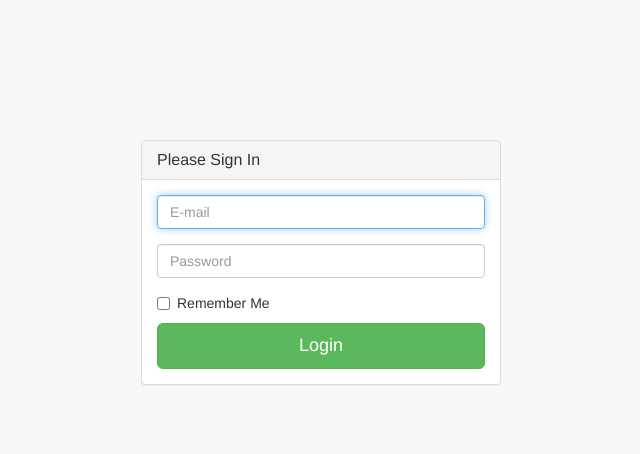
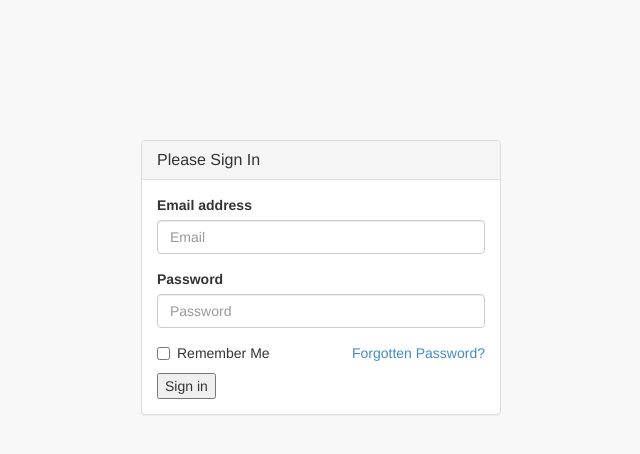
Before and after one commit to Marinmme/Web-quan-ao, a PHP site: page /admincp/login.php in a window 1280 px wide. Shown: the top 454 px of the page, without its empty margins (319-959 px from the left). Run offline with PHP 8.4, Linux system fonts and the light colour scheme.

Commit message:
Trang đăng nhập admin

```diff
--- a/admincp/login.php
+++ b/admincp/login.php
@@ -1,19 +1,31 @@
+<?php
+session_start();
+include('config/connect.php');
+$nameErr = $emailErr = $genderErr = $websiteErr = "";
+if(isset($_POST['dangnhap'])){
+    $taikhoan=$_POST['username'];
+    $matkhau=md5($_POST['password']);
+    $sql="select *from tbl_admin where username='".$taikhoan."' and password='".$matkhau."' limit 1 ";
+    $row=mysqli_query($mysqli,$sql);
+    $count = mysqli_num_rows($row);
+    if($count>0){
+        $_SESSION['dangnhap']=$taikhoan;
+        header("location:index.php?action=admin&query=admin");
+    }else{
+        header('Location: login.php');
+            $_SESSION['dangnhap1'] = 'Username and Password error !';
+    }
+
+}
+?>
+
+
 <!DOCTYPE html>
 <html>
 
 <head>
 
-    <meta charset="utf-8">
-    <meta name="viewport" content="width=device-width, initial-scale=1.0">
-
-    <title>Start Bootstrap - SB Admin Version 2.0 Demo</title>
-
-    <!-- Core CSS - Include with every page -->
-    <link href="css/bootstrap.min.css" rel="stylesheet">
-    <link href="font-awesome/css/font-awesome.css" rel="stylesheet">
-
-    <!-- SB Admin CSS - Include with every page -->
-    <link href="css/sb-admin.css" rel="stylesheet">
+   <?php include('layouts/header.php') ?>
 
 </head>
 
@@ -27,22 +39,37 @@
                         <h3 class="panel-title">Please Sign In</h3>
                     </div>
                     <div class="panel-body">
-                        <form role="form">
-                            <fieldset>
+                    <form action="" autocomplete="off" method="POST" onsubmit="">
                         <div class="form-group">
-                                    <input class="form-control" placeholder="E-mail" name="email" type="email" autofocus>
+                            <label>Email address</label>
+                            <input type="text" class="form-control" placeholder="Email" name="username" require="true" >
                         </div>
                         <div class="form-group">
-                                    <input class="form-control" placeholder="Password" name="password" type="password" value="">
+                            <label>Password</label>
+                            <input type="password" class="form-control" placeholder="Password" name="password" >
                         </div>
+
                         <div class="checkbox">
                             <label>
-                                        <input name="remember" type="checkbox" value="Remember Me">Remember Me
+                                <input type="checkbox"> Remember Me
                             </label>
+                            <label class="pull-right">
+                                <a href="#">Forgotten Password?</a>
+                            </label>
+
                         </div>
-                                <!-- Change this to a button or input when using this as a form -->
-                                <a href="index.html" class="btn btn-lg btn-success btn-block">Login</a>
-                            </fieldset>
+
+                        <button type="submit" name="dangnhap">Sign in</button> <?php
+                                                //nếu có session tên dangnhap thì ta thực hiện lệnh dưới
+                                                if(isset($_SESSION['dangnhap1']) && $_SESSION['dangnhap1'] != NULL)
+                                                {
+                                                    echo '<h4 style="color: red"> '.$_SESSION['dangnhap1'];' </h4>';
+
+                                                }
+                                            ?>
+                        <div class="social-login-content">
+                        </div>
+
                     </form>
                     </div>
                 </div>
```
Lines whose indentation alone changed are shown as unchanged.
